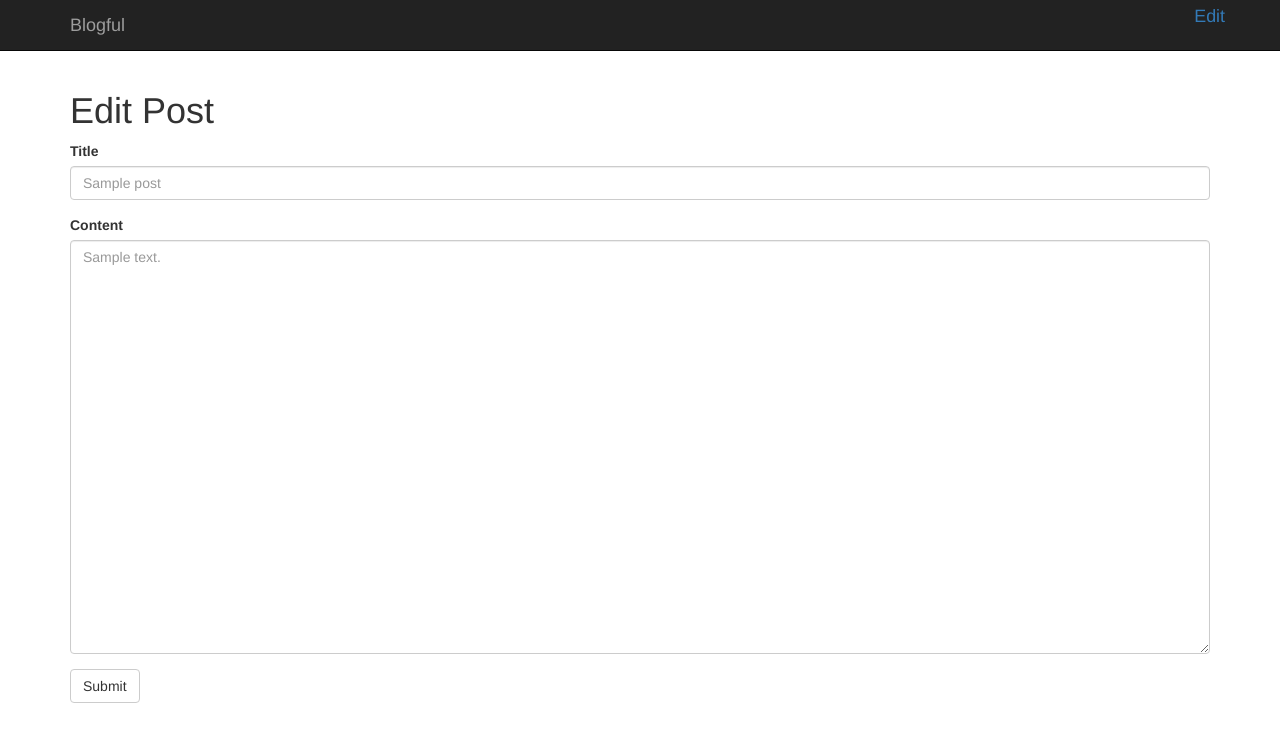
After one commit to michaelreid/blogful, a Flask app: template blog/templates/edit_post.html in a window 1280 px wide. The commit adds this page. Shown: the top 742 px of the page. Run offline with Flask 2, Linux system fonts and the light colour scheme; the template is opened without the code that fills it: most values are stand-ins (such as "Sample title", 1, 10 or a date in 2020); some libraries are stand-ins or nearby versions.

Commit message:
Add view for single post and editing posts.

```diff
--- a/blog/templates/base.html
+++ b/blog/templates/base.html
@@ -30,8 +30,17 @@
                     </button>
                     <a class="navbar-brand" href="{{ url_for('posts') }}">Blogful</a>
                 </div>
-                <div class="collapse navbar-collapse">
-                    <ul class="nav navbar-nav navbar-right">
+                <div class="collapse navbar-collapse metadata">
+                  <ul class="nav navbar-nav navbar-right">
+
+
+		   {# {% if url_includes('/post') %} #}
+
+		    <a class="small" href="#">Edit</a>
+
+		    {# {% endif %} #}
+
+
                     </ul>
                 </div>
             </div>
--- /dev/null
+++ b/blog/templates/edit_post.html
@@ -0,0 +1,22 @@
+{% extends "base.html" %}
+
+{% block content %}
+
+<h1>
+  Edit Post
+</h1>
+
+
+<form role="form" method="POST">
+  <div class="form-group">
+    <label for="title">Title</label>
+    <input type="text" class="form-control" id="title" name="title" placeholder="{{ Post.title }}" required>
+  </div>
+  <div class="form-group">
+    <label for="content">Content</label>
+    <textarea class="form-control" id="content" name="content" placeholder="{{ Post.content }}" rows="20" required></textarea>
+  </div>
+  <button type="submit" class="btn btn-default">Submit</button>
+</form>
+
+{% endblock %}
--- a/blog/templates/macros.html
+++ b/blog/templates/macros.html
@@ -14,7 +14,7 @@
 
   <div class="col-md-10">
     <h1>
-      {{ post.title }}
+      <a href="/post/{{ post.id }}">{{ post.title }}</a>
     </h1>
     {{ post.content | safe }}
   </div>
```
Also changed, not shown: blog/templates/single_post.html (added, +8 -0 lines), blog/views.py (+35 -0 lines), blog/database.py (line endings or trailing spaces), blog/static/css/main.css (line endings or trailing spaces), 1 other file.
